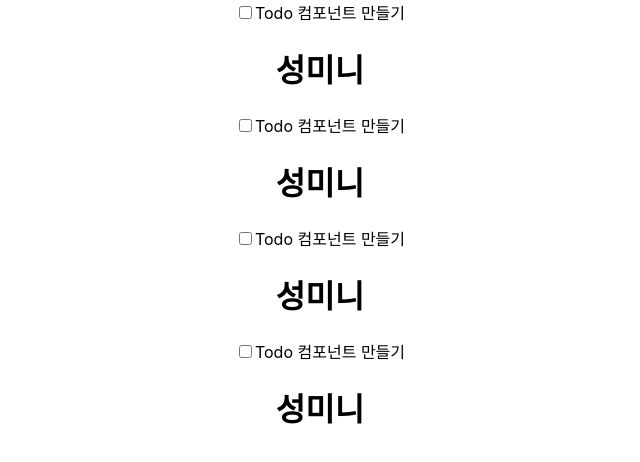
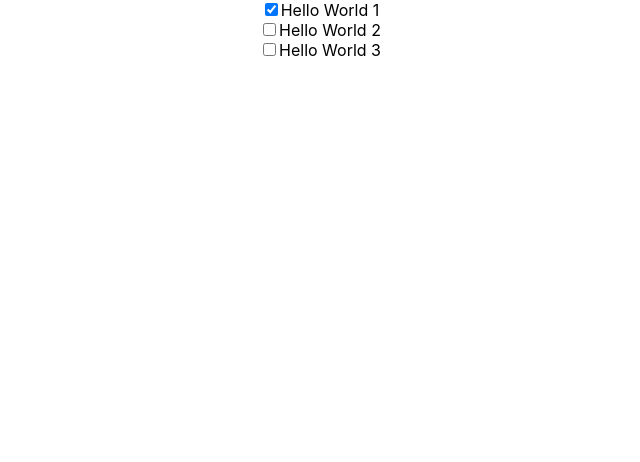
Before and after one commit to hwangsungmin-00/web_react_todo, a React (Create React App) app: page / in a window 1280 px wide. Shown: the top 462 px of the page, without its empty margins (320-960 px from the left). Built offline with nearby package versions, Linux system fonts and the light colour scheme.

Commit message:
props와 useState 훅 이용한 todoItems 생성

```diff
--- a/src/App.js
+++ b/src/App.js
@@ -1,14 +1,40 @@
-import logo from './logo.svg';
 import './App.css';
 import Todo from './Todo';
+import React, {useState} from 'react';
 
 function App() {
+
+  const [items, setItems] = useState([{
+    id:"0",
+    title:"Hello World 1",
+    done: true
+  },
+  {
+    id:"1",
+    title:"Hello World 2",
+    done: false
+  },
+  {
+    id:"2",
+    title:"Hello World 3",
+    done: false
+  }]);
+
+  //JSX 결과를 변수에 저장
+  let todoItems =items.length > 0 && items.map((item) => <Todo item={item} key={item.id}/>);
+
+  //변수를 반환
   return (
+    //<div className="App">
+    //  <Todo item="공부하기"/>
+    //  <Todo item="잠자기"/>
+    //  <Todo item="운동하기"/>
+    //</div>
     <div className="App">
-      <Todo/>
-      <Todo/>
-      <Todo/>
-      <Todo/>
+      {/*
+      <Todo item={items[0]}/>
+  <Todo item={items[1]}/>*/}
+  {todoItems}
     </div>
   );
 }
--- a/src/Todo.js
+++ b/src/Todo.js
@@ -1,14 +1,24 @@
-import React from 'react';
+import React, { useState } from 'react';
 
-const Todo = () =>{
+const Todo = (props) =>{
+    // let item = props.item;
+
+    const [item, setItem] = useState(props.item);
+
+    //let output= <div className="Todo"> {/* 주석 */}
+    //                <input type="checkbox" id="todo0" name="todo0" value="todo0"></input>
+    //                <label for="todo0">{item.id}{item.title}</label>
+    //            </div>;
     return (
-        <>
-        <div className="Todo">
-            <input type="checkbox" id="todo0" name="todo0" value="todo0"></input>
-            <label for="todo0">Todo 컴포넌트 만들기</label>
+        <div className='Todo'>
+            <input
+            type="checkbox"
+            id={item.id}
+            name={item.id}
+            checked={item.done}
+            />
+            <label id={item.id}>{item.title}</label>
         </div>
-        <h1>성미니</h1>
-        </>
     );
 };
 
```
